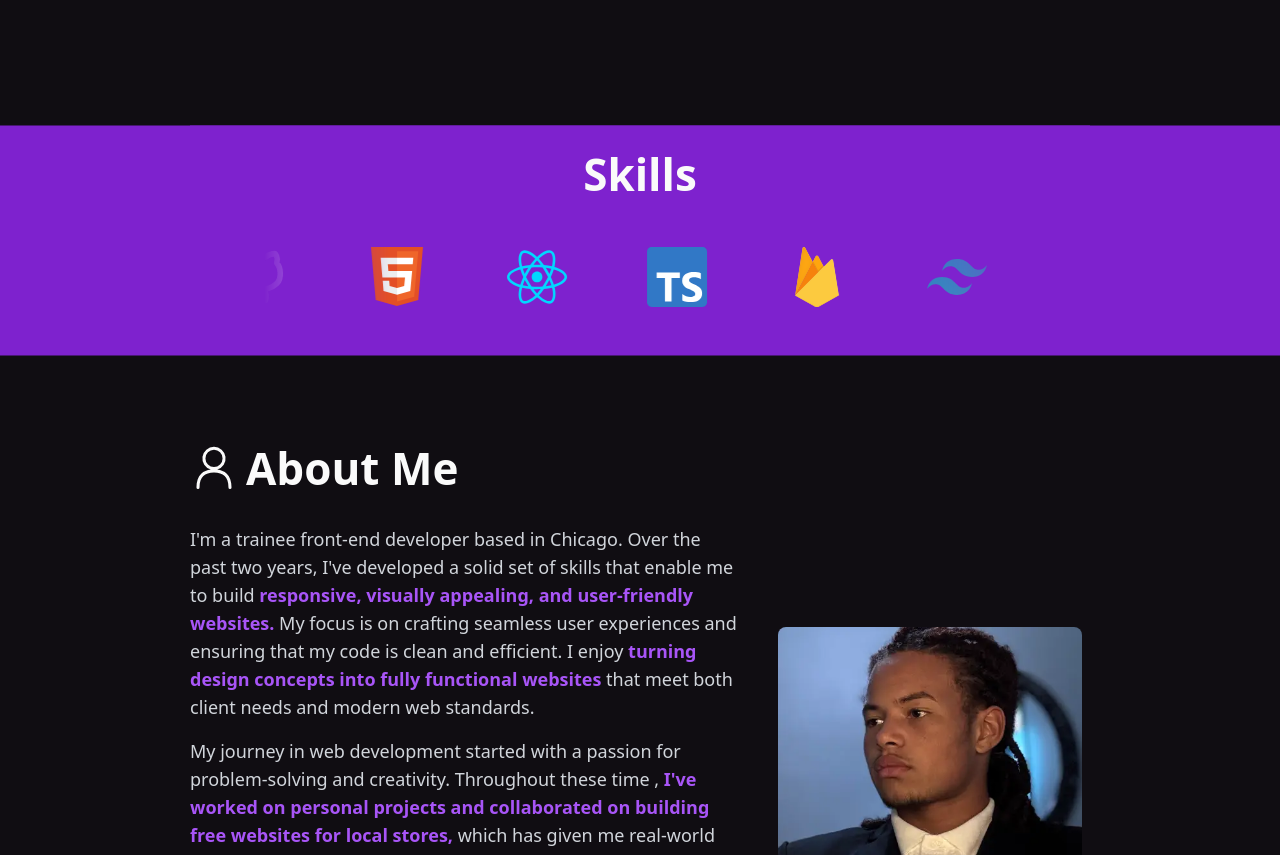
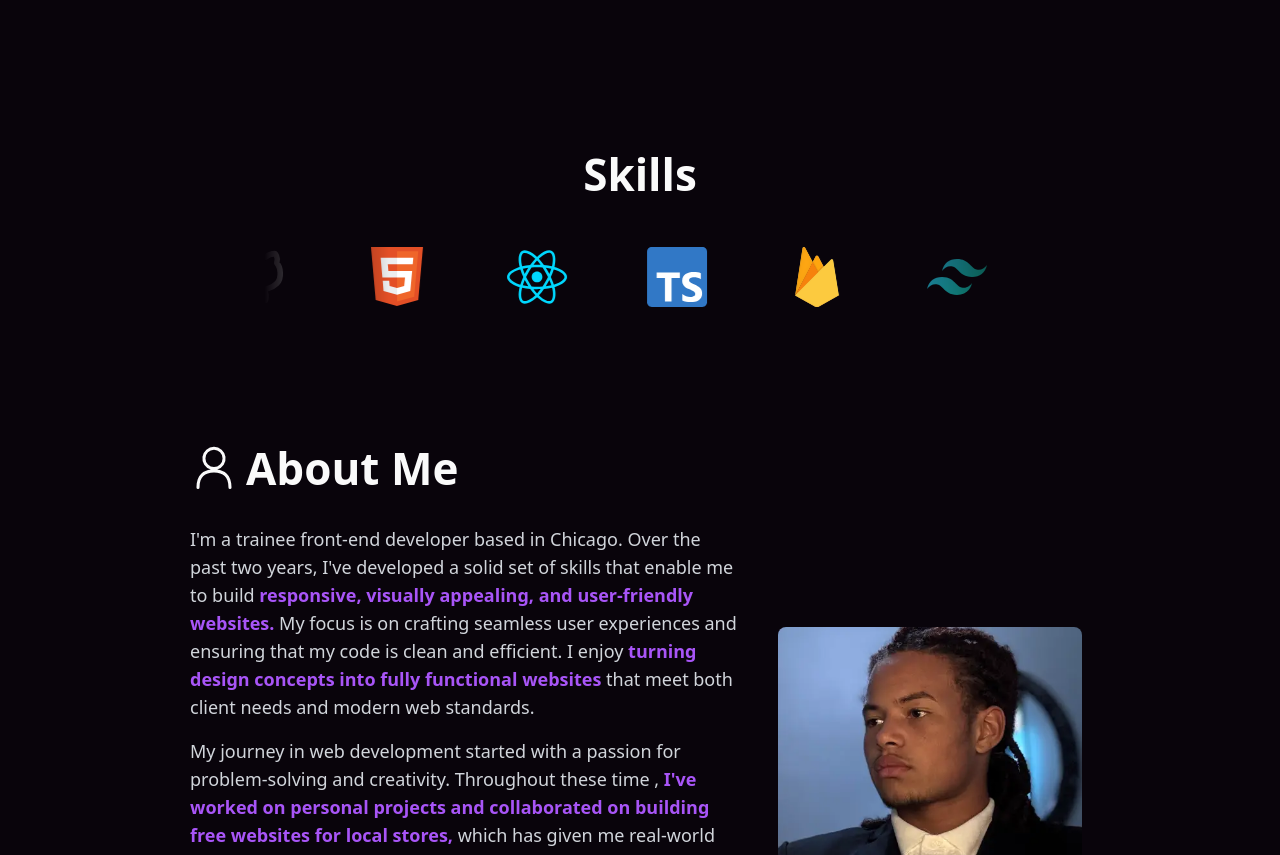
Before and after one commit to Vengxdor/Vengxdor, an Astro site: page / in a window 1280 px wide. Shown: the part 1702-2557 px from the top of the page. Built offline with nearby package versions, Linux system fonts and the light colour scheme; Astro itself is replaced by a stand-in of ours.

Commit message:
fix: Update global styles for background colors and remove unused classes

```diff
--- a/src/styles/global.css
+++ b/src/styles/global.css
@@ -9,8 +9,8 @@ html {
 
 @layer base {
   :root {
-    --background: 276, 15%, 6%;
-    --background-darker: 274, 17%, 19%;
+    --background: 283, 47%, 3%;
+    --background-darker: 279, 89%, 4%;
     --foreground: 0 0% 98%;
     --card: 240 10% 3.9%;
     --card-foreground: 0 0% 98%;
@@ -47,13 +47,6 @@ html {
   }
 }
 
-.full-section {
-  box-shadow: 0 0 0 100vmax hsl(var(--secondary));
-  clip-path: inset(0 -100vmax);
-  background-color: hsl(var(--secondary));
-}
-
-
 .work-border {
   animation: spin 3s linear infinite;
 }
@@ -67,8 +60,3 @@ html {
       transform:rotate(360deg);
   }
 }
-
-.full-bleed {
-  box-shadow: 0 0 0 100vmax hsl(var(--background));
-  clip-path: inset(0 -100vmax);
-}
```
